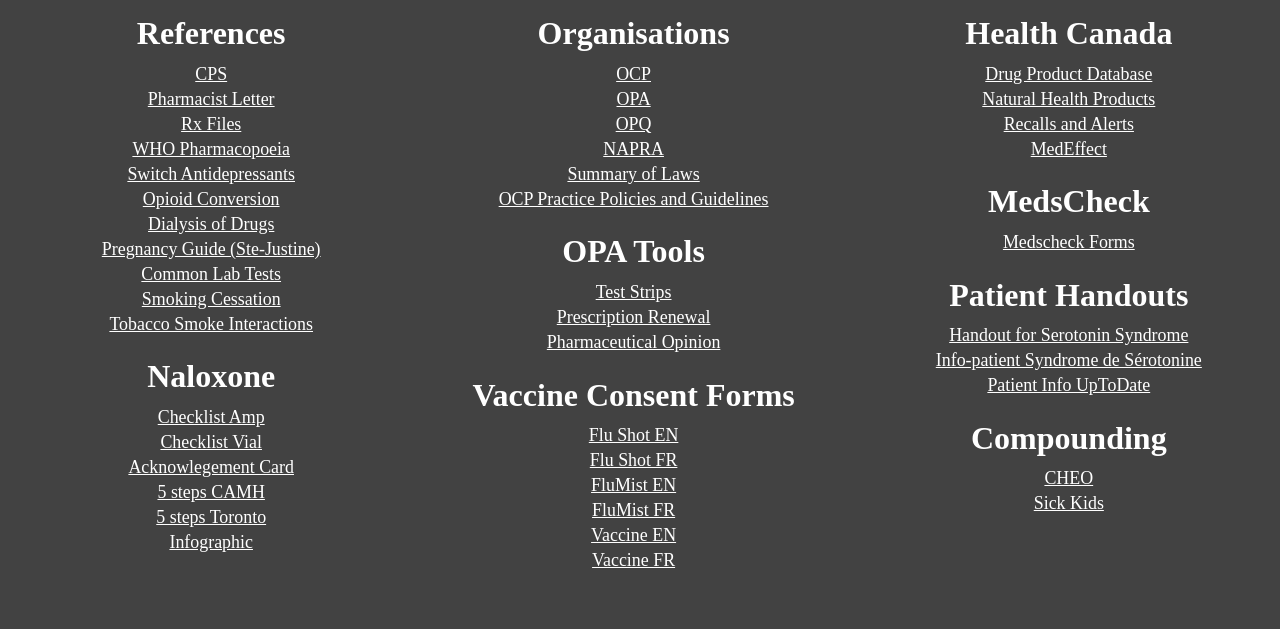
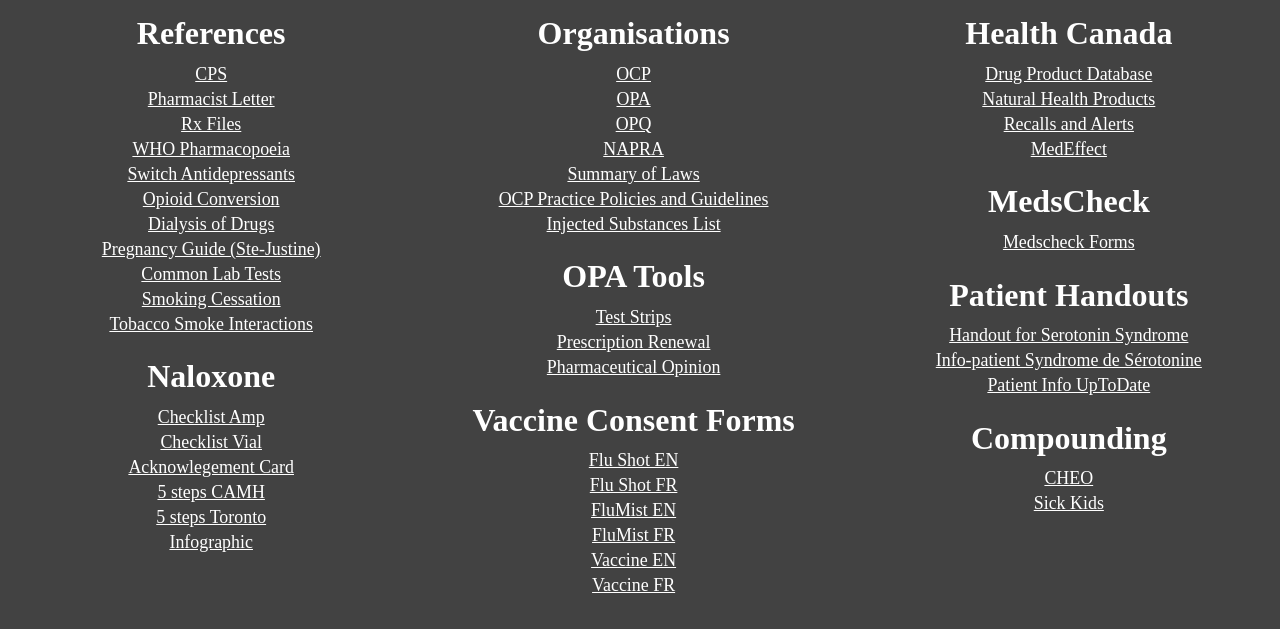
Before and after one commit to camilrph/camilrph.github.io, a plain HTML site: page pharm.html in a window 1280 px wide. Shown: the part 89-718 px from the top of the page. Drawn offline with Linux system fonts and the light colour scheme.

Commit message:
added injection list

```diff
--- a/pharm.html
+++ b/pharm.html
@@ -55,6 +55,7 @@
 				<li><a href="https://napra.ca/national-drug-schedules">NAPRA</a></li>
 				<li><a href="https://www.ocpinfo.com/wp-content/uploads/2019/05/Prescription-Regulation-Summary-Chart-Summary-of-Laws.pdf">Summary of Laws</a></li>
 				<li><a href="https://www.ocpinfo.com/regulations-standards/practice-policies-guidelines/">OCP Practice Policies and Guidelines</a></li>
+				<li><a href="https://www.ocpinfo.com/wp-content/uploads/2023/06/Schedule1-Injected-Substances.pdf">Injected Substances List</a></li>
 			</ul>
 		<h1>OPA Tools</h1>
 			<ul>
```
